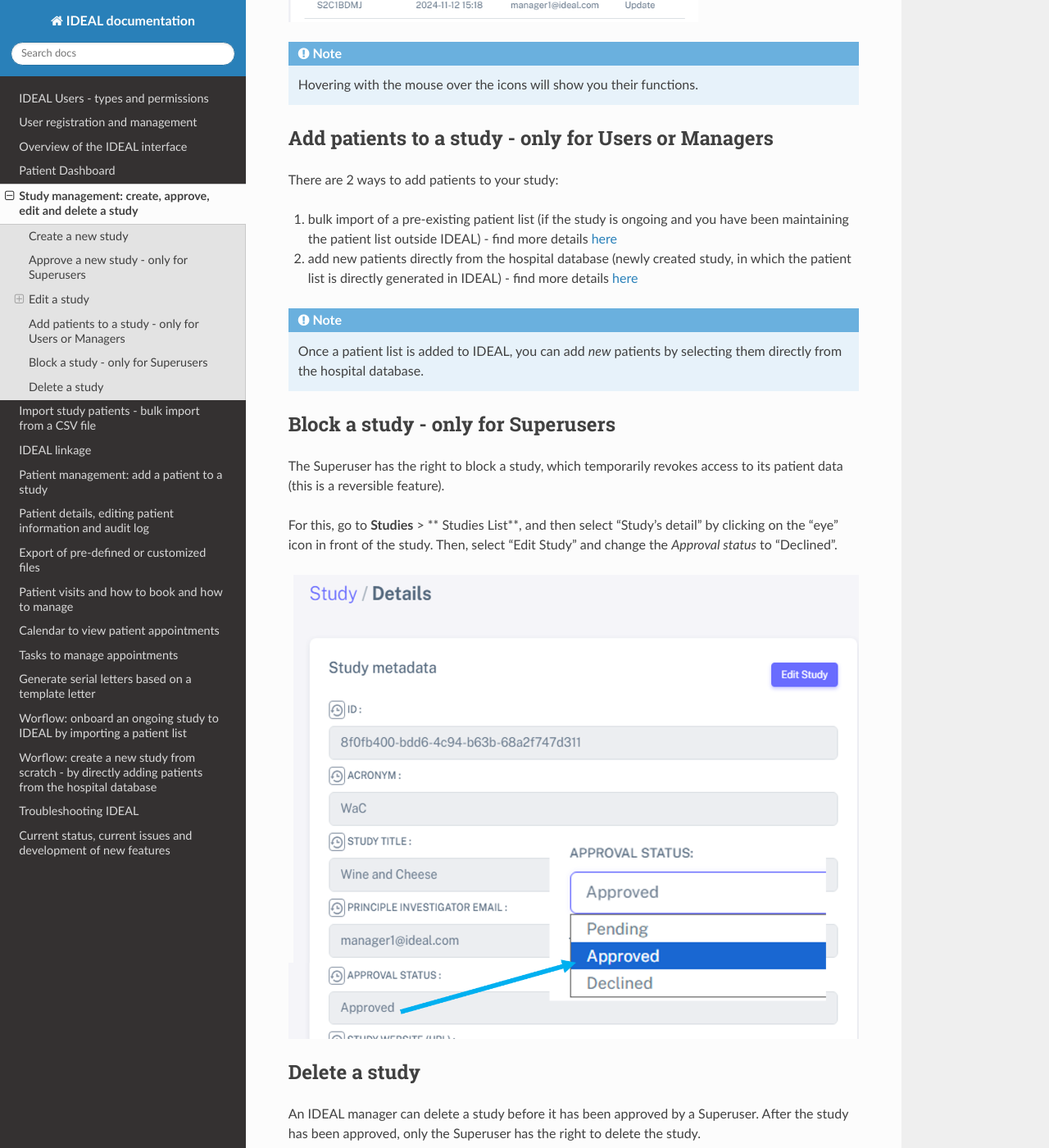
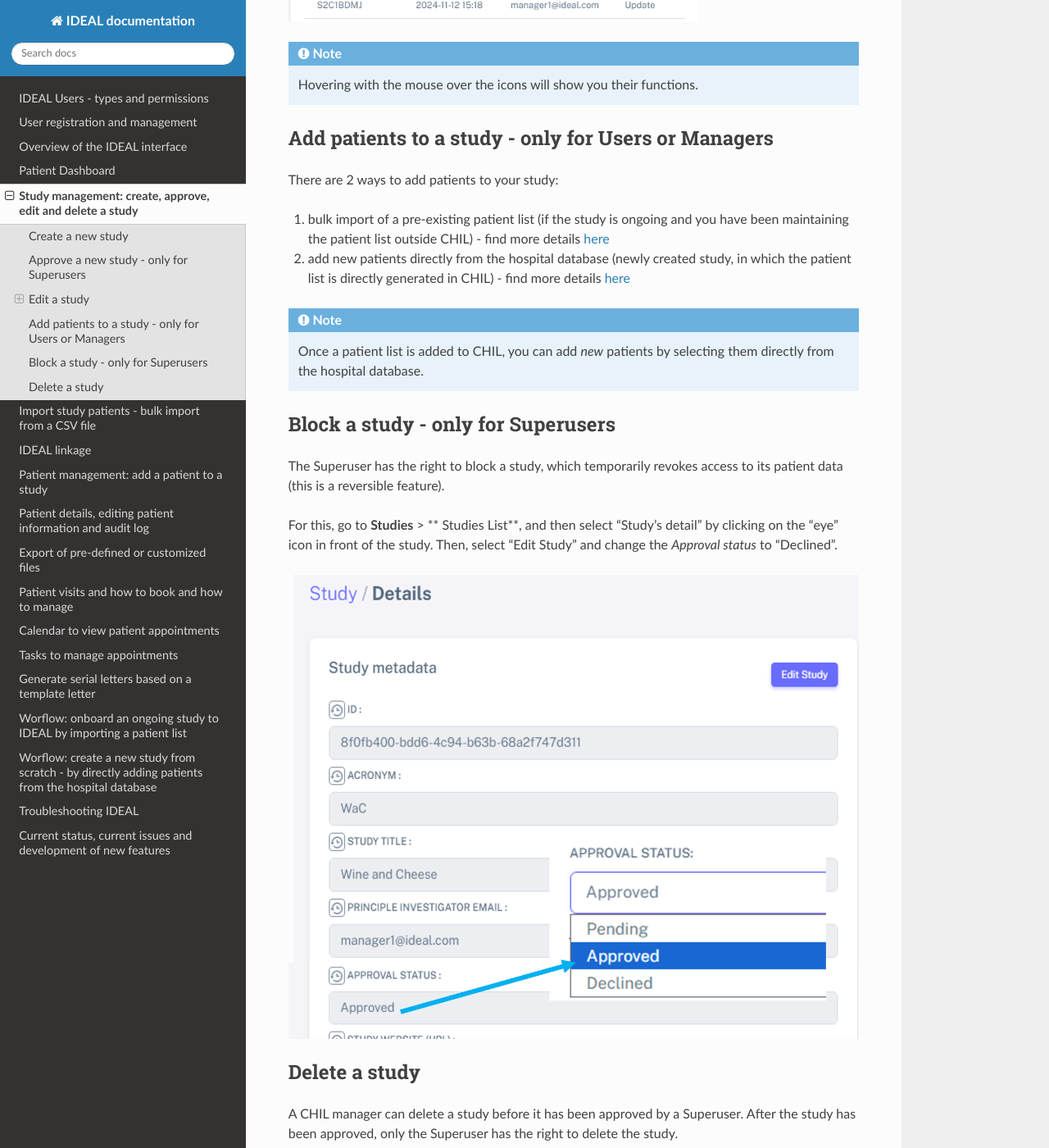
Before and after one commit to Nynuphar/IDEAL-doc, a Sphinx documentation site: the page built from docs/source/createstudy.rst, in a window 1280 px wide and 1400 px high, scrolled down 3944 px. Shown: the whole window at 82% size. Built offline with Sphinx 7.4.7 and the Read the Docs theme 3.1.0, drawn with Linux system fonts in a browser that asks for light colours; some of the changed text lies outside the part shown.

Commit message:
Update createstudy.rst

```diff
--- a/docs/source/createstudy.rst
+++ b/docs/source/createstudy.rst
@@ -10,7 +10,7 @@
 
 .. note:: The items detailed with "*****" are mandatory when creating a study.
 
-.. warning:: Avoid the use of special characters (for example, *, $, &, etc) when creating a study acronym, as it can affect some features on IDEAL (for example the viewing of the Appointment Schedules) - this is a known issue we are trying to fix.
+.. warning:: Avoid the use of special characters (for example, *, $, &, etc) when creating a study acronym, as it can affect some features on CHIL (for example the viewing of the Appointment Schedules) - this is a known issue we are trying to fix.
 
 A test study named "Test01" was created here as an example, as shown below.
 
@@ -47,12 +47,12 @@
 
 Click on the "**✓**" to approve the study. Your study is then approved.
 
-.. warning:: Only the IDEAL Superuser can approve the study. Until then, it is not possible to either import or add patients to the study.
+.. warning:: Only the CHIL Superuser can approve the study. Until then, it is not possible to either import or add patients to the study.
 
 Edit a study
 ********************
 
-If you are an IDEAL **Manager** or **Superuser** (see :doc:`users` for more information), you have the right to edit a study by selecting this icon "Study details", on your "**Dashboard**" or "**Studies**" > "**Study Lists**":
+If you are an CHIL **Manager** or **Superuser** (see :doc:`users` for more information), you have the right to edit a study by selecting this icon "Study details", on your "**Dashboard**" or "**Studies**" > "**Study Lists**":
 
 .. image:: EditStudy.png
 
@@ -81,10 +81,10 @@
 
 There are 2 ways to add patients to your study:
 
-1. bulk import of a pre-existing patient list (if the study is ongoing and you have been maintaining the patient list outside IDEAL) - find more details :ref:`here <BulkRef>`
-2. add new patients directly from the hospital database (newly created study, in which the patient list is directly generated in IDEAL) - find more details :ref:`here <AddPatientRef>`
+1. bulk import of a pre-existing patient list (if the study is ongoing and you have been maintaining the patient list outside CHIL) - find more details :ref:`here <BulkRef>`
+2. add new patients directly from the hospital database (newly created study, in which the patient list is directly generated in CHIL) - find more details :ref:`here <AddPatientRef>`
 
-.. note:: Once a patient list is added to IDEAL, you can add *new* patients by selecting them directly from the hospital database.
+.. note:: Once a patient list is added to CHIL, you can add *new* patients by selecting them directly from the hospital database.
 
 Block a study - only for Superusers
 ******************************************
@@ -98,7 +98,7 @@
 Delete a study
 *****************
 
-An IDEAL manager can delete a study before it has been approved by a Superuser. After the study has been approved, only the Superuser has the right to delete the study.
+A CHIL manager can delete a study before it has been approved by a Superuser. After the study has been approved, only the Superuser has the right to delete the study.
 
 To delete a study just navigate to your "**Dashboard**" and select the appropriate icon as shown below:
 
```
